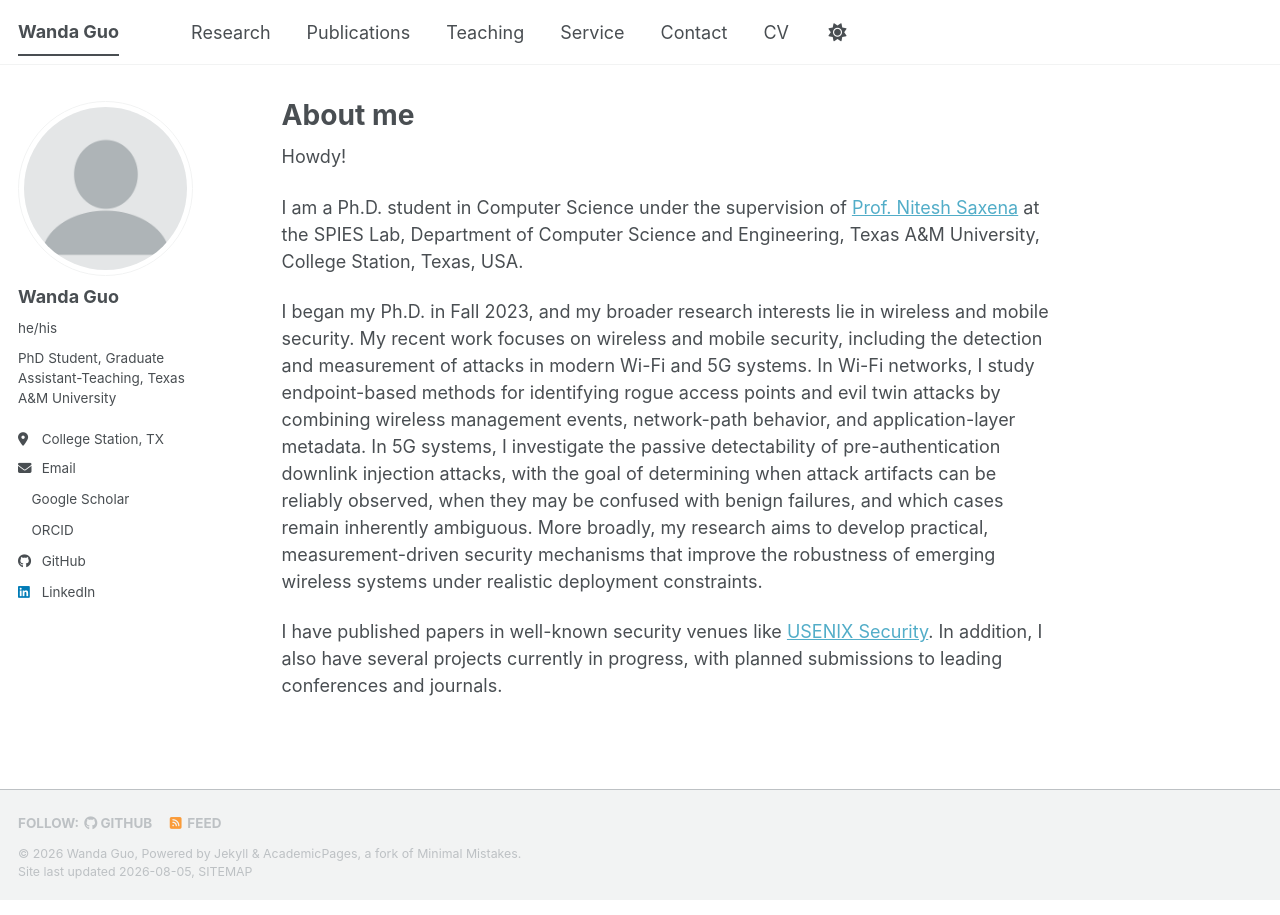
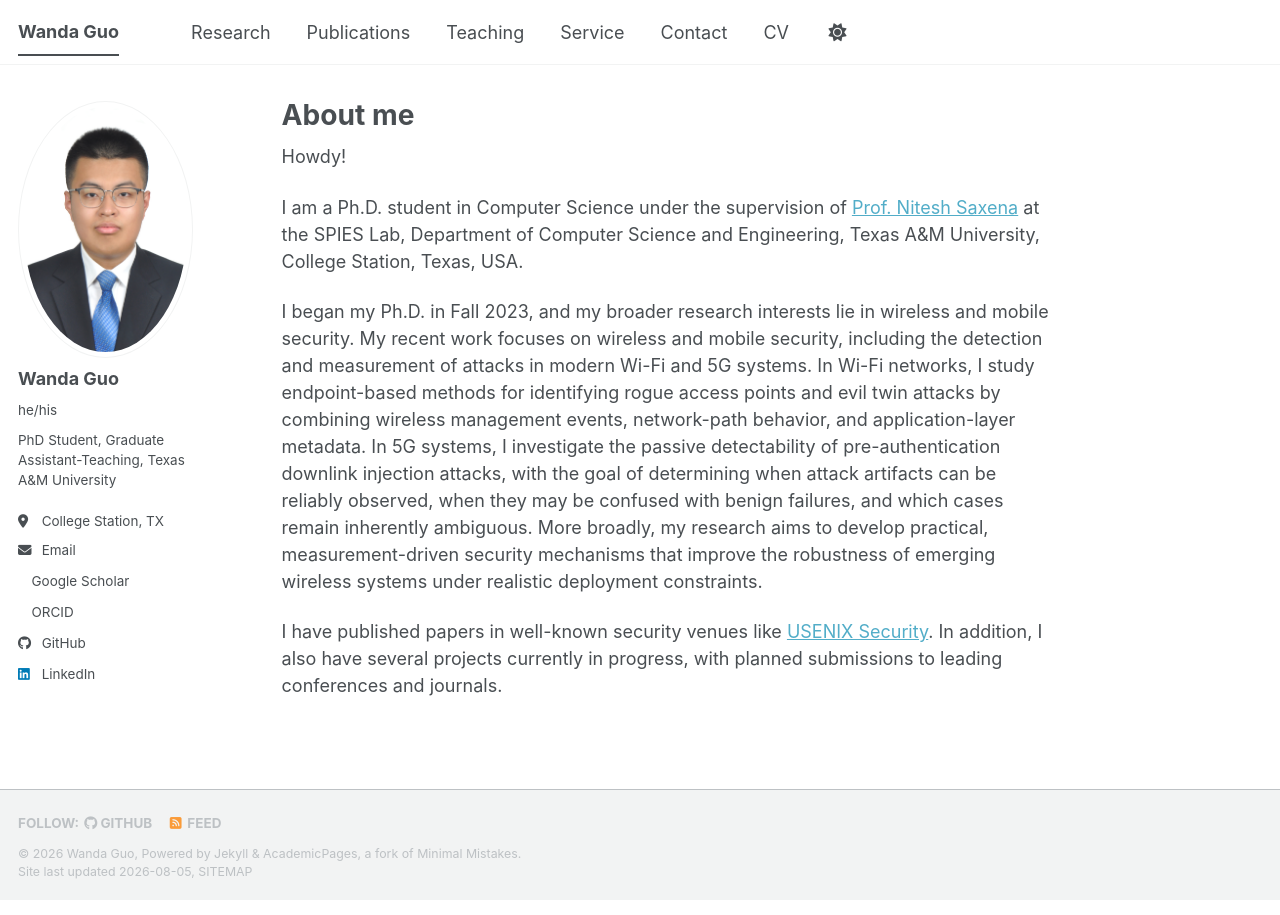
Before and after one commit to Dustin12138/Dustin12138.github.io, a Jekyll site: the page built from _pages/about.md, in a window 1280 px wide. Built offline with Jekyll 4.4.1, drawn with Linux system fonts in a browser that asks for light colours; a style sheet for code colours, icons or effects is not loaded.

Commit message:
Update _config.yml

```diff
--- a/_config.yml
+++ b/_config.yml
@@ -23,7 +23,7 @@ repository               : "dustin12138.github.io"
 #               Additional customization can be done by editing /_includes/author-profile.html
 author:
   # Biographic information
-  avatar           : "profile.png"
+  avatar           : "DSC_9471.jpg"
   name             : "Wanda Guo"
   pronouns         : "he/his"
   bio              : "PhD Student, Graduate Assistant-Teaching, Texas A&M University"
```
